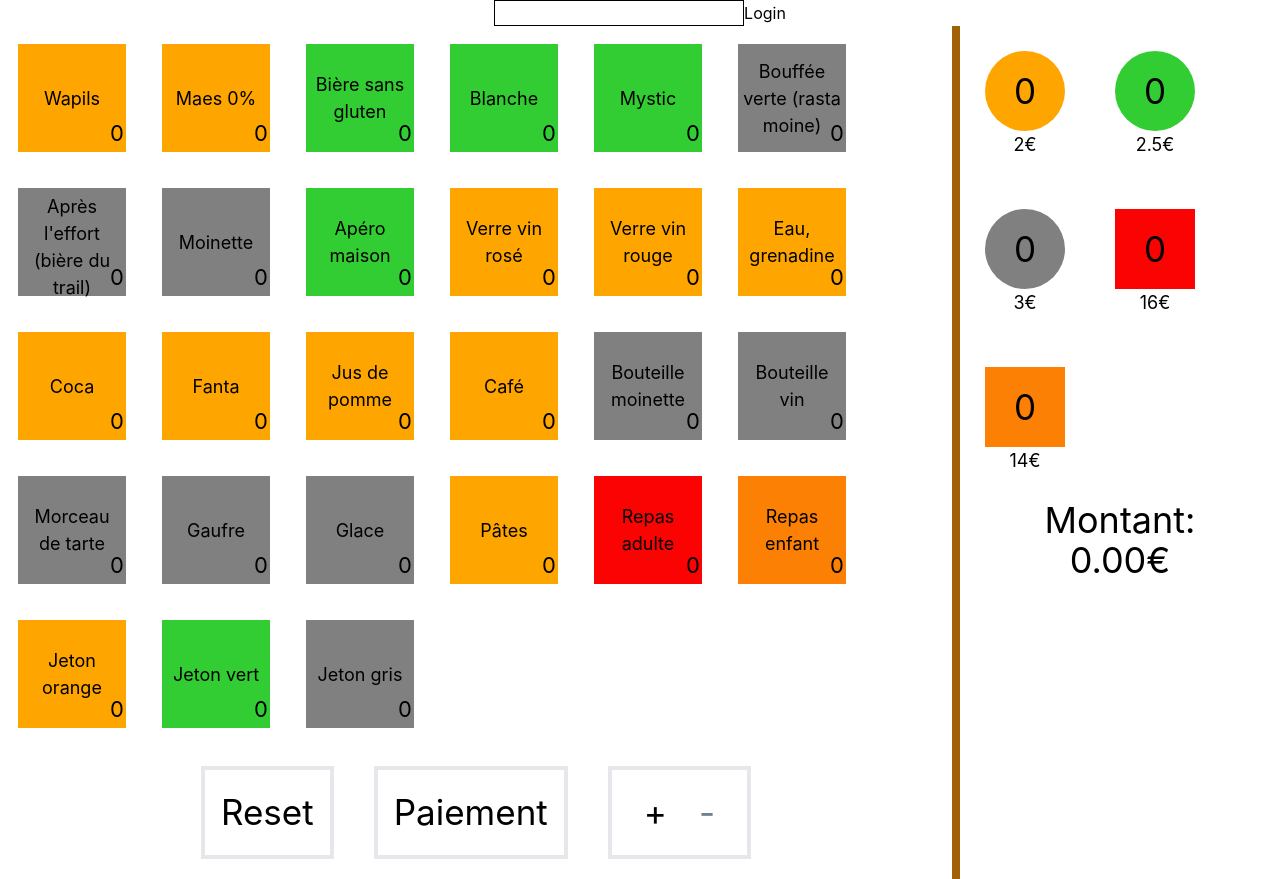
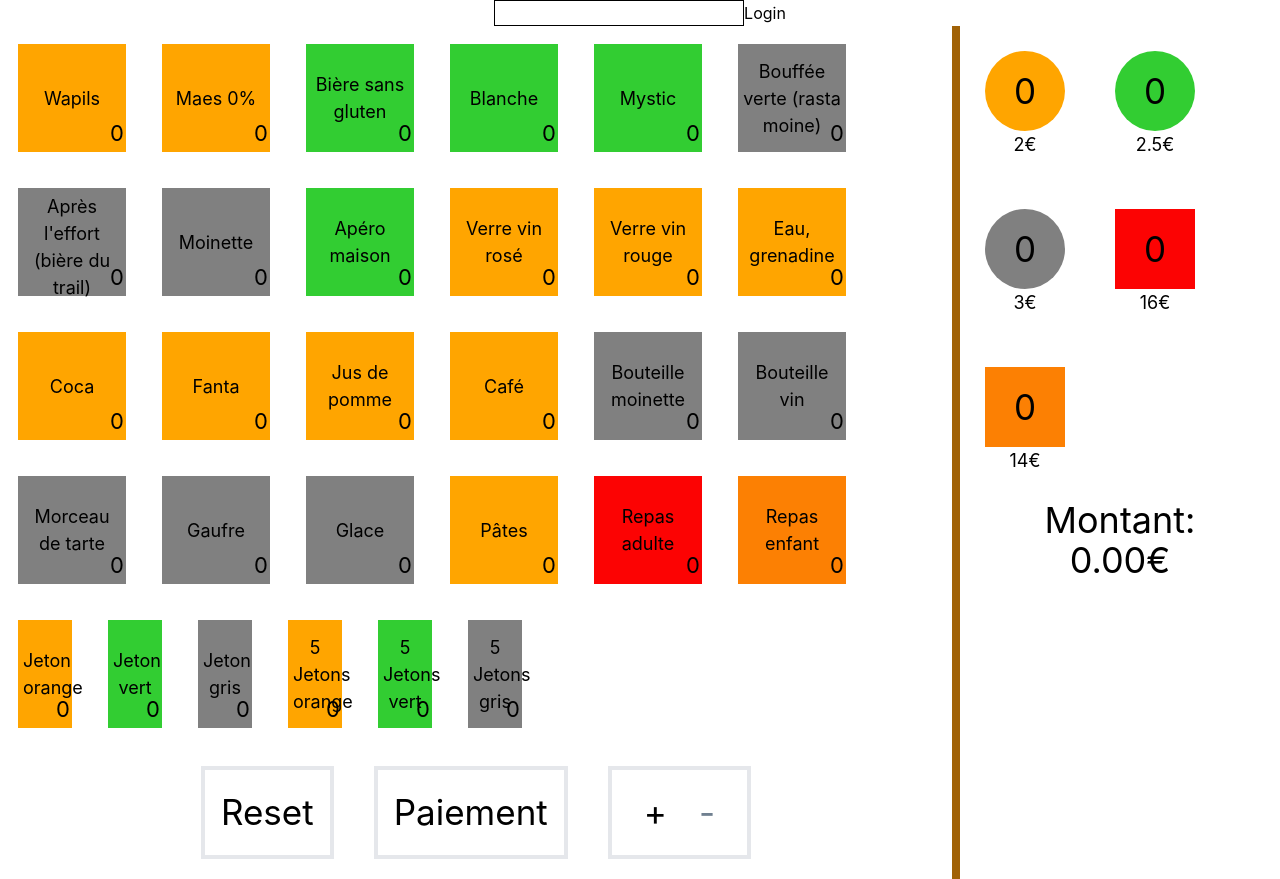
Before and after one commit to worming004/bar-accueil, a React (Create React App) app in the folder src/web/: page / in a window 1280 px wide. Built offline with nearby package versions, Linux system fonts and the light colour scheme; what pocketbase would draw is missing.

Commit message:
size demi

```diff
--- a/src/web/public/items.json
+++ b/src/web/public/items.json
@@ -155,19 +155,55 @@
       "name": "Jeton orange",
       "tokenNames": [
         "orange"
-      ]
+      ],
+      "size": "demi"
     },
     {
       "name": "Jeton vert",
       "tokenNames": [
         "green"
-      ]
+      ],
+      "size": "demi"
     },
     {
       "name": "Jeton gris",
       "tokenNames": [
         "grey"
-      ]
+      ],
+      "size": "demi"
+    },
+    {
+      "name": "5 Jetons orange",
+      "tokenNames": [
+        "orange",
+        "orange",
+        "orange",
+        "orange",
+        "orange"
+      ],
+      "size": "demi"
+    },
+    {
+      "name": "5 Jetons vert",
+      "tokenNames": [
+        "green",
+        "green",
+        "green",
+        "green",
+        "green"
+      ],
+      "size": "demi"
+    },
+    {
+      "name": "5 Jetons gris",
+      "tokenNames": [
+        "grey",
+        "grey",
+        "grey",
+        "grey",
+        "grey"
+      ],
+      "size": "demi"
     }
   ],
   "tokens": [
--- a/src/web/src/features/counter/counterSlice.ts
+++ b/src/web/src/features/counter/counterSlice.ts
@@ -38,6 +38,7 @@ export interface Action {
 export interface Item {
   name: string,
   tokens: Token[]
+  size?: string
 }
 
 export interface Token {
--- a/src/web/src/features/counter/fillStoreFromJson.ts
+++ b/src/web/src/features/counter/fillStoreFromJson.ts
@@ -1,8 +1,8 @@
-import {Item, Token} from "./counterSlice";
-import {createAsyncThunk} from "@reduxjs/toolkit";
+import { Item, Token } from "./counterSlice";
+import { createAsyncThunk } from "@reduxjs/toolkit";
 
 type itemsFilesType = {
-    items: { name: string, tokenNames: string[] }[],
+  items: { name: string, tokenNames: string[], size?: string }[],
   tokens: Token[],
 }
 
@@ -25,7 +25,7 @@ export const data = createAsyncThunk(
 
 export function getItems(fileContent: itemsFilesType): Item[] {
   const tokens = fileContent.tokens;
-    return fileContent.items.map(i => ({name: i.name, tokens: i.tokenNames.map(tn => getTokenByName(tokens, tn)) }))
+  return fileContent.items.map(i => ({ name: i.name, tokens: i.tokenNames.map(tn => getTokenByName(tokens, tn)), size: i.size }))
 }
 
 export function getTokens(fileContent: { tokens: Token[] }): Token[] {
--- a/src/web/src/features/counter/inputs/InputPage.tsx
+++ b/src/web/src/features/counter/inputs/InputPage.tsx
@@ -65,11 +65,12 @@ export function InputPage() {
 function SingleButton(props: ItemWithCount, mode: Mode) {
   const dispatchItem = () => store.dispatch(executeSelection(props))
 
-  const squareSize = "108px";
+  const widthSquareSize = props.size === "demi" ? "54px" : "108px";
+  const heightSquareSize = "108px";
   const cardStyle: any = {
     backgroundColor: GetItemColor(props),
-    width: squareSize,
-    height: squareSize,
+    width: widthSquareSize,
+    height: heightSquareSize,
     margin: "18px",
     padding: "5px",
     position: 'relative' as 'relative'
```
Lines whose indentation alone changed are shown as unchanged.
